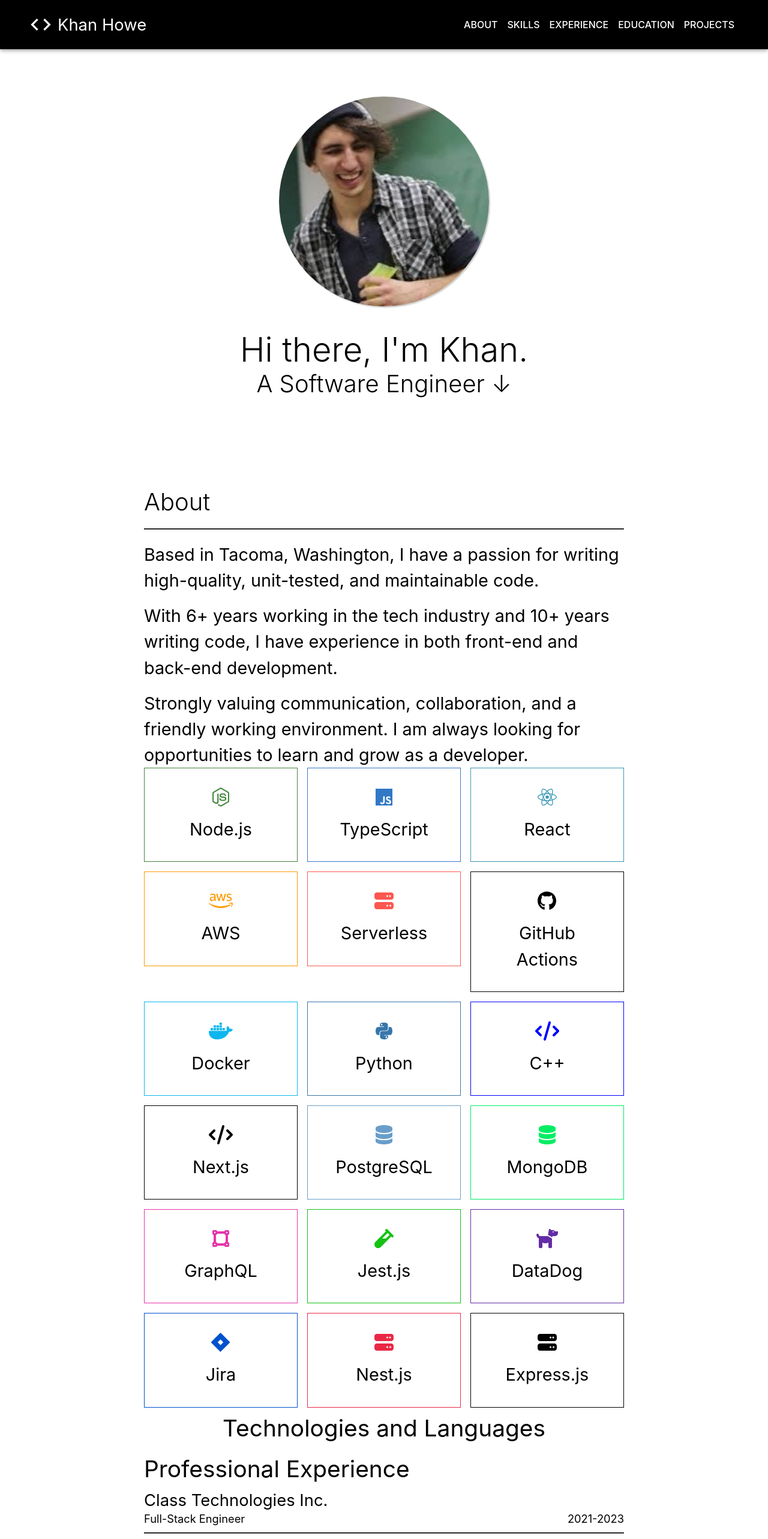
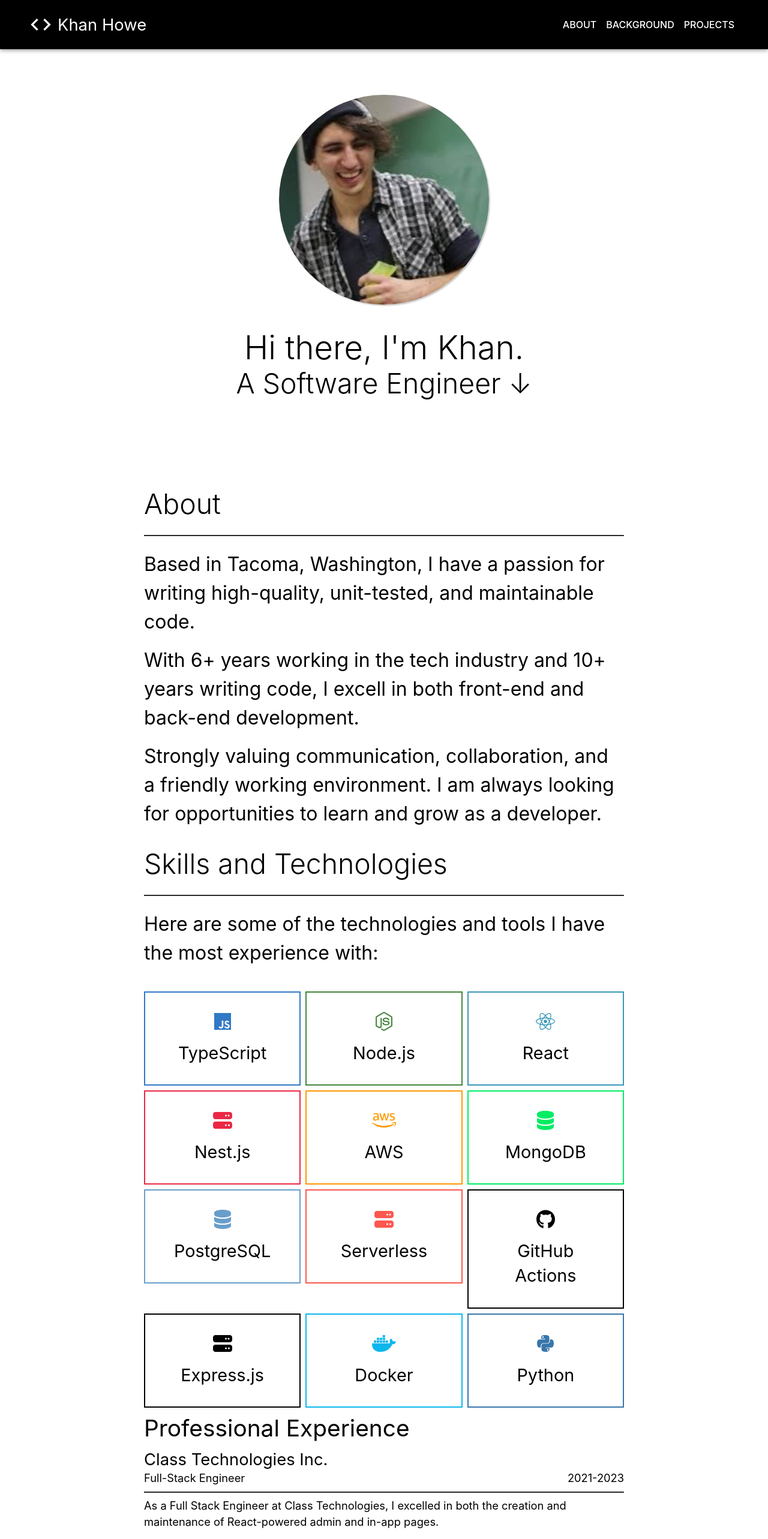
Before and after one commit to khanhowe/khan-dev, a React (Create React App) app: page / in a window 1280 px wide. Shown: the top 2566 px of the page at 60% size. Built offline with nearby package versions, Linux system fonts and the light colour scheme.

Commit message:
Change font sizing. Add color hover effects to skills. Shorten skill list

```diff
--- a/src/components/NavBar.tsx
+++ b/src/components/NavBar.tsx
@@ -14,9 +14,7 @@ const NavBar: React.FC = () => {
 
     const sections: string[] = useMemo(() => [
         'About',
-        'Skills',
-        'Experience',
-        'Education',
+        'Background',
         'Projects'
     ], []);
 
--- a/src/components/ResponsiveText.tsx
+++ b/src/components/ResponsiveText.tsx
@@ -2,28 +2,35 @@ import { Typography, TypographyProps, SxProps, Theme } from "@mui/material";
 
 interface CustomTypographyProps extends TypographyProps {
     sx?: SxProps<Theme>;
-    variant: 'h1' | 'h2' | 'body1';
+    variant: 'h1' | 'h2' | 'body1' | 'body2';
 }
 
 const fontSizeMap = {
     h1: {
-        xs: '2rem',
-        sm: '2.5rem',
-        md: '3rem',
-        lg: '3.5rem',
-        xl: '4rem',
+        xs: '2.5rem',
+        sm: '2.8rem',
+        md: '3.1rem',
+        lg: '3.4rem',
+        xl: '3.7rem',
     },
     h2: {
-        xs: '1.5rem',
-        sm: '1.5rem',
-        md: '2rem',
-        lg: '2.5rem',
-        xl: '3rem',
+        xs: '2rem',
+        sm: '2.3rem',
+        md: '2.6rem',
+        lg: '2.9rem',
+        xl: '3.2rem',
     },
     body1: {
-        xs: '1rem',
-        sm: '1.2rem',
-        md: '1.5rem',
+        xs: '1.6rem',
+        sm: '1.6rem',
+        md: '1.8rem',
+        lg: '2rem',
+        xl: '2.2rem',
+    },
+    body2: {
+        xs: '1.4rem',
+        sm: '1.4rem',
+        md: '1.6rem',
         lg: '1.8rem',
         xl: '2rem',
     },
--- a/src/components/skills/Skill.tsx
+++ b/src/components/skills/Skill.tsx
@@ -12,17 +12,25 @@ const Skill: React.FC<{ label: string, color: string, type: SkillTypes[], icon:
         <Grid item xs={6} sm={4} md={4} lg={4} xl={4}>
             <Box
                 sx={{
-                    border: ` 1px solid ${color}`,
+                    border: `2px solid ${color}`,
                     display: 'flex',
                     textAlign: 'center',
                     flexDirection: 'column',
                     alignItems: 'center',
                     padding: '2rem',
+                    transition: 'background-color 0.3s ease',
+                    '&:hover': {
+                        backgroundColor: color === 'black' ? 'black' : color,
+                        color: color === 'black' ? 'white' : 'black',
+                        '& svg': {
+                            color: color === 'black' ? 'white' : 'black',
+                        },
+                    },
                 }}
             >
                 {icon(color)}
                 <ResponsiveTypography
-                    variant='body1'
+                    variant='body2'
                     sx={{ marginTop: '1rem' }}
                 >{label}</ResponsiveTypography>
             </Box>
--- a/src/components/skills/SkillList.tsx
+++ b/src/components/skills/SkillList.tsx
@@ -25,22 +25,16 @@ const createSkill = (label: string, color: string, type: SkillTypes[], icon: Ico
 });
 
 export const SkillList: Skill[] = [
+    createSkill('TypeScript', '#3178c6', [SkillTypes.Backend, SkillTypes.Frontend], faJs),
     createSkill('Node.js', 'rgb(67, 133, 61)', [SkillTypes.Backend, SkillTypes.Frontend], faNodeJs),
-    createSkill('TypeScript', '#3178c6', [SkillTypes.Backend, SkillTypes.Frontend], faJs),
     createSkill('React', 'rgba(8, 126, 164, 0.8)', [SkillTypes.Frontend], faReact),
+    createSkill('Nest.js', '#ea2845', [SkillTypes.Backend], faServer),
     createSkill('AWS', 'rgb(255, 153, 0)', [SkillTypes.Backend], faAws),
+    createSkill('MongoDB', 'rgb(0, 237, 100)', [SkillTypes.Backend], faDatabase),
+    createSkill('PostgreSQL', 'rgb(105, 158, 202)', [SkillTypes.Backend], faDatabase),
     createSkill('Serverless', 'rgb(253, 87, 80)', [SkillTypes.Backend], faServer),
     createSkill('GitHub Actions', 'black', [SkillTypes.Other], faGithub),
+    createSkill('Express.js', 'black', [SkillTypes.Backend], faServer),
     createSkill('Docker', 'rgb(13, 183, 237)', [SkillTypes.Backend, SkillTypes.Other], faDocker),
     createSkill('Python', '#3776ab', [SkillTypes.Backend], faPython),
-    createSkill('C++', 'blue', [SkillTypes.Backend], faCode),
-    createSkill('Next.js', 'black', [SkillTypes.Frontend], faCode),
-    createSkill('PostgreSQL', 'rgb(105, 158, 202)', [SkillTypes.Backend], faDatabase),
-    createSkill('MongoDB', 'rgb(0, 237, 100)', [SkillTypes.Backend], faDatabase),
-    createSkill('GraphQL', 'rgb(229, 53, 171)', [SkillTypes.Backend], faVectorSquare),
-    createSkill('Jest.js', 'rgb(21, 194, 19)', [SkillTypes.Frontend, SkillTypes.Backend], faVial),
-    createSkill('DataDog', 'rgb(99, 44, 166)', [SkillTypes.Other, SkillTypes.Backend], faDog),
-    createSkill('Jira', '#0052CC', [SkillTypes.Other], faJira),
-    createSkill('Nest.js', '#ea2845', [SkillTypes.Backend], faServer),
-    createSkill('Express.js', '#010101', [SkillTypes.Backend], faServer),
 ];
--- a/src/pages/About.tsx
+++ b/src/pages/About.tsx
@@ -48,7 +48,7 @@ const AboutSection: React.FC = () => {
                 variant="body1"
                 sx={{ marginTop: '1rem' }}
             >
-                With 6+ years working in the tech industry and 10+ years writing code, I have experience in both front-end and back-end development.
+                With 6+ years working in the tech industry and 10+ years writing code, I excell in both front-end and back-end development.
             </ResponsiveTypography>
             <ResponsiveTypography
                 variant="body1"
@@ -64,11 +64,20 @@ const About: React.FC  = () => {
     const isVisible = useFadeInEffect();
     return (
         <Page>
-            <div id='About'>
             <div className={`about ${isVisible ? 'fade-in' : 'fade-out'}`}>
                 <CenteredIntro/>
+                <div id='About'>
                     <AboutSection/>
-                    <Grid container spacing={2}>
+                    <Box
+                        sx={{ marginTop: '2rem' }}
+                    >
+                        <ResponsiveTypography variant="h2">
+                            Skills and Technologies <hr/>
+                        </ResponsiveTypography>
+                        <ResponsiveTypography variant="body1">
+                            Here are some of the technologies and tools I have the most experience with:
+                        </ResponsiveTypography>
+                        <Grid container spacing={1} sx={{ marginTop: '2rem' }}>
                             {SkillList.map((skill) => (
                                 <Skill
                                     key={skill.label}
@@ -78,12 +87,9 @@ const About: React.FC  = () => {
                                     icon={skill.icon}
                                 />
                             ))}
-                        {/* <Skill label='React' color='blue' type={SkillTypes.Frontend}/> */}
                         </Grid>
+                    </Box>
                 </div>
-            </div>
-            <div id='Skills'>
-                <SectionTitle title='Technologies and Languages'/>
             </div>
         </Page>
     );
```
Lines whose indentation alone changed are shown as unchanged.
